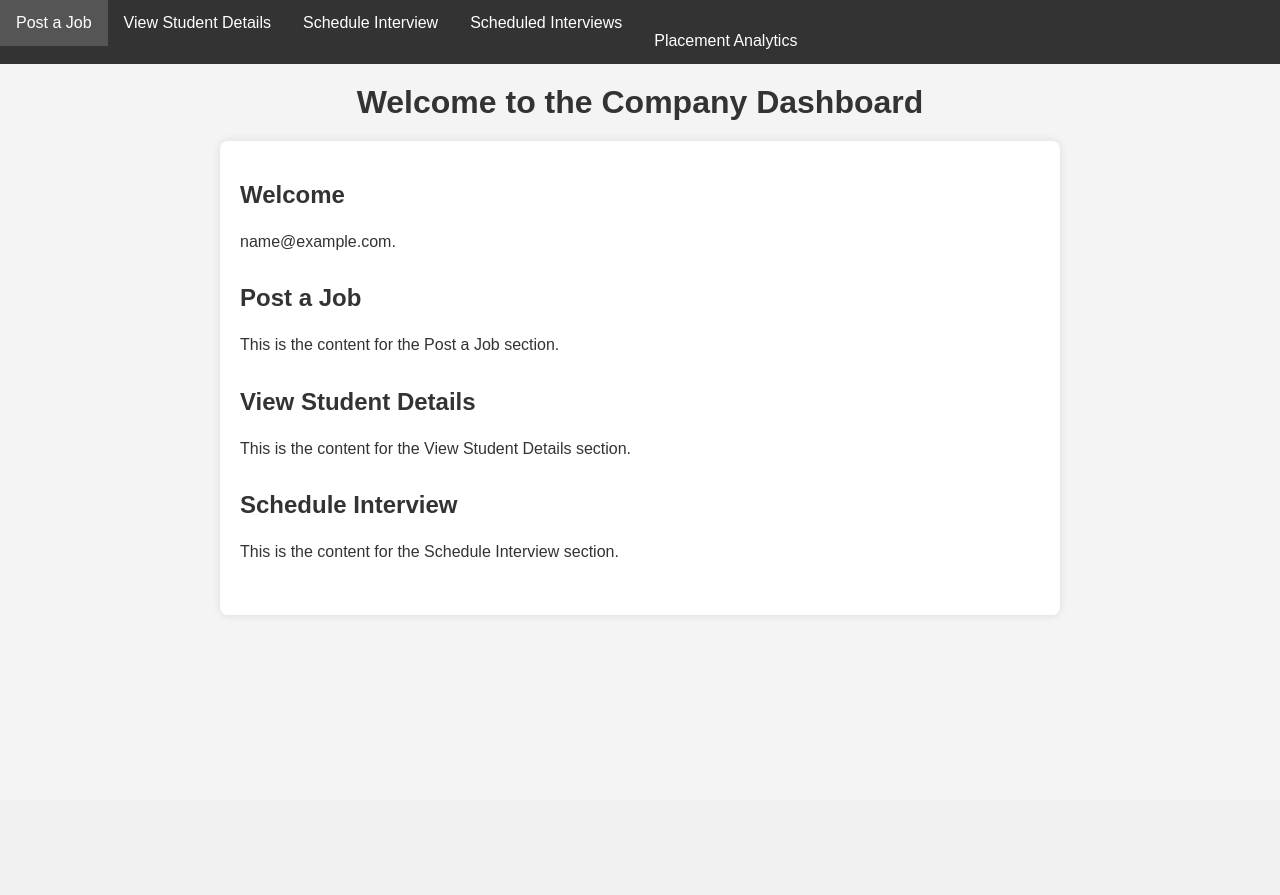
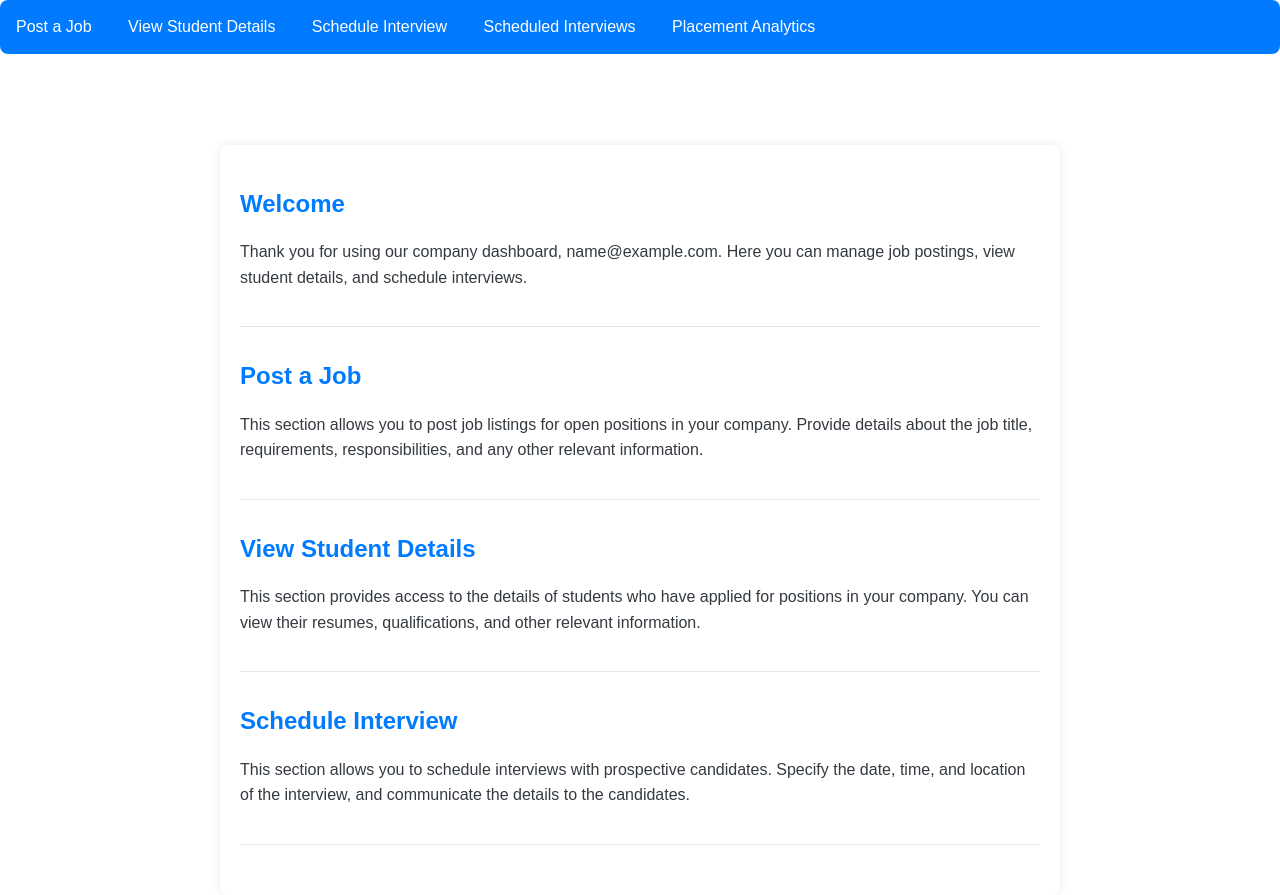
Before and after one commit to Aqib-Ansari/AI_Driven_Placement, a Flask app: page /company_dashboard1 in a window 1280 px wide. Before the commit the page ends 615 px from the top, so only its background shows below. Run offline with Flask 3, Linux system fonts and the light colour scheme; the visitor is signed in with stand-in values (Sample User, id 1).

Commit message:
made the theme similar to the company login page theme

```diff
--- a/templates/dashboard_company.html
+++ b/templates/dashboard_company.html
@@ -1,5 +1,3 @@
-<!-- index.html -->
-
 <!DOCTYPE html>
 <html lang="en">
 <head>
@@ -8,40 +6,48 @@
     <title>Company Dashboard</title>
 
     <style>
-        /* Reset some default styles and set a background color */
+        /* Reset some default styles */
         body {
             font-family: 'Arial', sans-serif;
             margin: 0;
             padding: 0;
             box-sizing: border-box;
-            background-color: #f4f4f4;
-            color: #333;
+            color: #343a40;
+            font-size: 16px;
+            line-height: 1.6;
+
+            background-size: cover;
+            background-position: center;
+            transition: background-image 0.3s ease; /* Transition for background image */
         }
 
-        /* Add some basic styling for the navigation bar */
+        /* Add styling for the navigation bar */
         nav {
-            background-color: #333;
+            background-color: #007bff; /* Blue background color */
             overflow: hidden;
+            border-radius: 8px;
+            margin-bottom: 20px;
+            transition: background-color 0.3s ease; /* Transition for background color */
         }
 
         nav a {
-            float: left;
-            display: block;
+            display: inline-block;
             color: white;
             text-align: center;
             padding: 14px 16px;
             text-decoration: none;
-            transition: background-color 0.3s;
+            transition: background-color 0.3s ease; /* Transition for background color */
         }
 
         nav a:hover {
-            background-color: #555;
+            background-color: #0056b3; /* Darker blue background color on hover */
         }
 
         h1 {
             margin: 20px 0;
             text-align: center;
-            color: #333;
+            color: #fff; /* White text color */
+            transition: color 0.3s ease; /* Transition for text color */
         }
 
         /* Style the main content container */
@@ -49,18 +55,24 @@
             max-width: 800px;
             margin: 0 auto;
             padding: 20px;
-            background-color: #fff;
+            background-color: rgba(255, 255, 255, 0.8); /* Semi-transparent white background */
             box-shadow: 0 0 10px rgba(0, 0, 0, 0.1);
             border-radius: 8px;
+            transition: background-color 0.3s ease; /* Transition for background color */
         }
 
         /* Style the sections */
         section {
             margin-bottom: 30px;
+            padding-bottom: 20px;
+            border-bottom: 1px solid rgba(0, 0, 0, 0.1); /* Semi-transparent black border */
+            transition: border-color 0.3s ease; /* Transition for border color */
         }
 
         section h2 {
-            color: #333;
+            color: #007bff; /* Blue text color */
+            margin-bottom: 10px;
+            transition: color 0.3s ease; /* Transition for text color */
         }
 
         section p {
@@ -75,8 +87,7 @@
     <a href="{{ url_for('view_students') }}">View Student Details</a>
     <a href="{{ url_for('schedule_interview') }}">Schedule Interview</a>
     <!-- Add a link to the placement analytics page -->
-        <li><a href="{{ url_for('scheduled_interviews') }}">Scheduled Interviews</a></li>
-
+    <a href="{{ url_for('scheduled_interviews') }}">Scheduled Interviews</a>
     <a href="{{ url_for('placement_analytics') }}">Placement Analytics</a>
 </nav>
 
@@ -84,27 +95,27 @@
 
 <div class="container">
 
-        <section id="postJob">
+    <section id="welcome">
         <h2>Welcome</h2>
-            <p>{{company_name}}.</p>
+        <p>Thank you for using our company dashboard, {{company_name}}. Here you can manage job postings, view student details, and schedule interviews.</p>
     </section>
 
     <!-- Post a Job Section -->
     <section id="postJob">
         <h2>Post a Job</h2>
-            <p>This is the content for the Post a Job section.</p>
+        <p>This section allows you to post job listings for open positions in your company. Provide details about the job title, requirements, responsibilities, and any other relevant information.</p>
     </section>
 
     <!-- View Student Details Section -->
     <section id="viewStudents">
         <h2>View Student Details</h2>
-            <p>This is the content for the View Student Details section.</p>
+        <p>This section provides access to the details of students who have applied for positions in your company. You can view their resumes, qualifications, and other relevant information.</p>
     </section>
 
     <!-- Schedule Interview Section -->
     <section id="scheduleInterview">
         <h2>Schedule Interview</h2>
-            <p>This is the content for the Schedule Interview section.</p>
+        <p>This section allows you to schedule interviews with prospective candidates. Specify the date, time, and location of the interview, and communicate the details to the candidates.</p>
     </section>
 
 </div>
```
Also changed, not shown: static/companydashboardbackgroudimage.jpg (added). Lines whose indentation alone changed are shown as unchanged.
